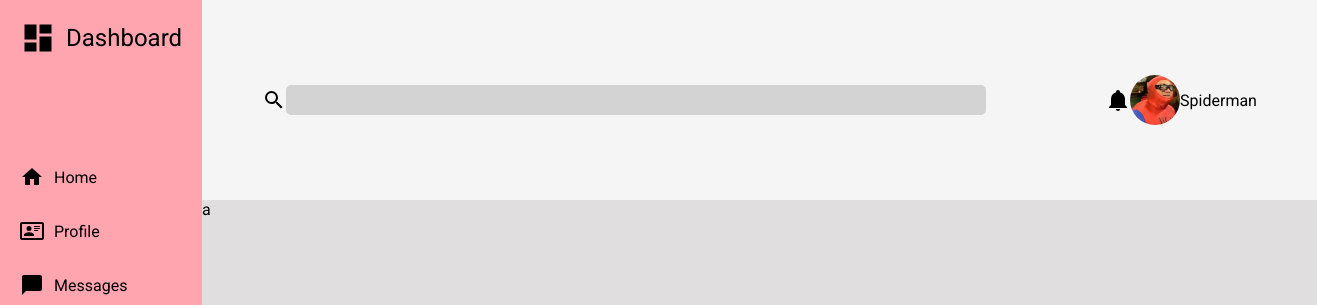
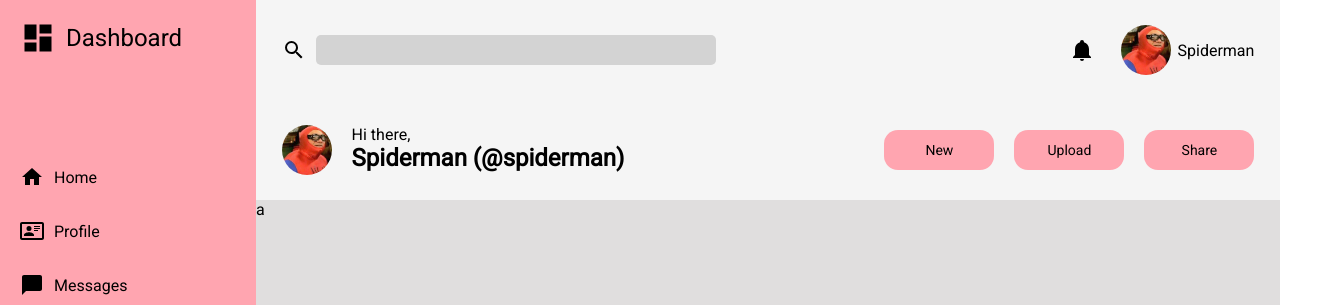
Before and after one commit to bananaplant7/odin-admin-dashboard, a plain HTML site: page index.html in a window 1280 px wide. Shown: the top 305 px of the page, 1317 px wide, since content can reach past the window. Drawn offline with Linux system fonts and the light colour scheme.

Commit message:
finish header, styling touch up

```diff
--- a/index.html
+++ b/index.html
@@ -84,6 +84,23 @@
                     Spiderman
                 </div>
             </div>
+
+            <div id="headerBottom">
+                <div id="headerGreeting">
+                    <img src="icons & images/profile pics/spiderman.png">
+                    <div id="greetingText">
+                        <p>Hi there,</p>
+                        <h2>Spiderman (@spiderman)</h2>
+                    </div>
+
+                </div>
+
+                <div id="headerButtons">
+                    <button>New</button>
+                    <button>Upload</button>
+                    <button>Share</button>
+                </div>
+            </div>
         </div>
         <div id="main-content">a</div>
 </body>
--- a/styles.css
+++ b/styles.css
@@ -52,11 +52,9 @@ img[src$="dashboard.svg"] {
 
 #header {
     background-color: #F5F5F5;
-
     display: grid;
     grid-column: 2 / 3;
     grid-row: 1 / 3;
-
 }
 
 #headerTop {
@@ -68,12 +66,13 @@ img[src$="dashboard.svg"] {
 #headerTop > * { /* applied to #search & #headerTopRight */
     /* border: 1px solid black; */
     display: grid;
-    padding: 0px 60px;
-    align-items: center;
+    padding: 0px 2vw;
+
 }
 
 #search {
     grid-template-columns: 1fr 20fr;
+    align-items: center;
 }
 
 input[type="search"] {
@@ -81,17 +80,49 @@ input[type="search"] {
     border: transparent;
     background-color: lightgrey;
     height: 30px;
-    width: 700px;
+    max-width: 400px;
 }
 
 #headerTopRight {
     grid-template-columns: repeat(3, 1fr);
+    place-items: center;
 }
 
 img[src*="profile pics"] {
     height: 50px;
     width: 50px;
     border-radius: 50%;
+}
+
+#headerBottom {
+    display: grid;
+    grid-template-columns: repeat(2, 1fr);
+    padding: 0px 2vw;
+}
+
+#headerGreeting {
+    display: grid;
+    grid-auto-flow: column;
+    align-content: center;
+    justify-content: start;
+    gap: 20px;
+}
+
+#headerButtons {
+    display: grid;
+    grid-auto-flow: column;
+    align-content: center;
+    justify-content: end;
+    gap: 20px;
+}
+
+#headerButtons > * {
+    font-size: 14px;
+    background-color: #FFA5B0;
+    border-radius: 14px;
+    border: transparent;
+    min-width: 110px;
+    min-height: 40px;
 }
 
 #main-content {
```
